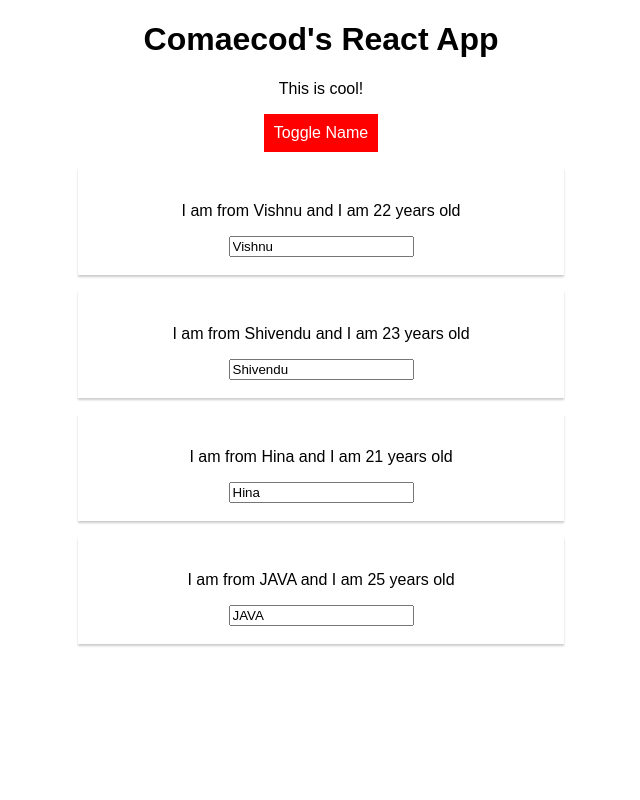
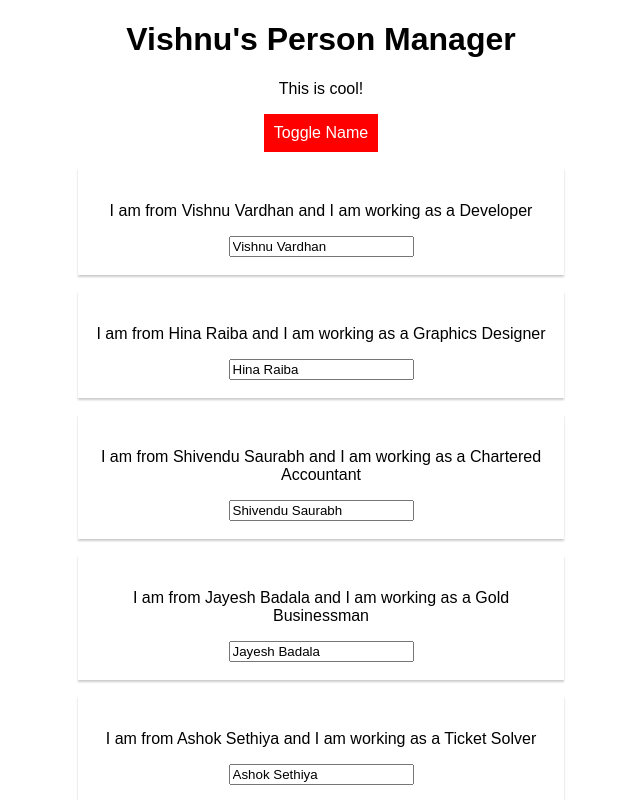
Before and after one commit to Comaecod/react-complete-guide, a React app: page / in a window 1280 px wide. Both pictures are taken after a click on the button "Toggle Name". Shown: the top 800 px of the page, without its empty margins (319-959 px from the left). Built offline with nearby package versions, Linux system fonts and the light colour scheme.

Commit message:
Thriteenth Commit: Component Lifecycle Basics

```diff
--- a/src/components/Cockpit/Cockpit.js
+++ b/src/components/Cockpit/Cockpit.js
@@ -21,7 +21,7 @@ const cockpit = (props) => {
 
 	return (
 		<div className={classes.Cockpit}>
-			<h1>Comaecod's React App</h1>
+			<h1>{props.cockpitTitle}</h1>
 			<p className={new_class.join(' ')}>This is cool!</p>
 			<button className={btnClass} onClick={props.clicked}>
 				Toggle Name
--- a/src/components/Persons/Person/Person.js
+++ b/src/components/Persons/Person/Person.js
@@ -2,10 +2,11 @@ import React from 'react';
 import classes from './Person.css';
 
 const person = (props) => {
+	console.log('[Person.js] rendering...');
 	return (
 		<div className={classes.Person}>
 			<p onClick={props.click}>
-				I am from {props.name} and I am {props.age} years old
+				I am from {props.name} and I am working as a {props.job}
 			</p>
 			<p>{props.children}</p>
 			<input type='text' onChange={props.change} value={props.name} />
--- a/src/components/Persons/Persons.js
+++ b/src/components/Persons/Persons.js
@@ -1,17 +1,19 @@
 import React from 'react';
 import Person from './Person/Person';
 
-const persons = (props) =>
-	props.persons.map((person, index) => {
+const persons = (props) => {
+	console.log('[Persons.js] redering...');
+	return props.persons.map((person, index) => {
 		return (
 			<Person
 				name={person.name}
-				age={person.age}
+				job={person.job}
 				key={person.id}
 				click={() => props.clicked(index)}
 				change={(event) => props.changed(event, person.id)}
 			/>
 		);
 	});
+};
 
 export default persons;
--- a/src/containers/App.js
+++ b/src/containers/App.js
@@ -4,15 +4,35 @@ import Persons from '../components/Persons/Persons';
 import Cockpit from '../components/Cockpit/Cockpit';
 
 class App extends Component {
-	state = {
-		persons     : [
-			{ id: 'vis1', name: 'Vishnu', age: 22 },
-			{ id: 'vis2', name: 'Shivendu', age: 23 },
-			{ id: 'vis3', name: 'Hina', age: 21 },
-			{ id: 'vis4', name: 'JAVA', age: 25 }
-		],
-		showPersons : false
-	};
+	constructor (props) {
+		super(props);
+		console.log('[App.js] constructor');
+		this.state = {
+			persons     : [
+				{ id: 'vis1', name: 'Vishnu Vardhan', job: 'Developer' },
+				{ id: 'vis2', name: 'Hina Raiba', job: 'Graphics Designer' },
+				{ id: 'vis3', name: 'Shivendu Saurabh', job: 'Chartered Accountant' },
+				{ id: 'vis4', name: 'Jayesh Badala', job: 'Gold Businessman' },
+				{ id: 'vis5', name: 'Ashok Sethiya', job: 'Ticket Solver' },
+				{ id: 'vis6', name: 'Sakshi Sangtani', job: 'Data Analyst' },
+				{ id: 'vis7', name: 'Abdullah Sayyad', job: 'Marketing Counsellor' }
+			],
+			showPersons : false
+		};
+	}
+
+	static getDerivedStateFromProps (props, state) {
+		console.log('[App.js] getDerivedStateFromProps', props);
+		return state;
+	}
+
+	componentWillMount () {
+		console.log('[App.js] componentWillMount');
+	}
+
+	componentDidMount () {
+		console.log('[App.js] componentDidMount');
+	}
 
 	nameChangedHandler = (event, id) => {
 		const personIndex = this.state.persons.findIndex((p) => p.id === id);
@@ -39,6 +59,7 @@ class App extends Component {
 	};
 
 	render = () => {
+		console.log('[App.js] render');
 		let persons = null;
 
 		if (this.state.showPersons) {
@@ -54,6 +75,7 @@ class App extends Component {
 		return (
 			<div className={classes.App}>
 				<Cockpit
+					cockpitTitle={this.props.appTitle}
 					showPersons={this.state.showPersons}
 					persons={this.state.persons}
 					clicked={this.togglePersonsHandler}
--- a/src/index.js
+++ b/src/index.js
@@ -4,5 +4,5 @@ import './index.css';
 import App from './containers/App';
 import registerServiceWorker from './registerServiceWorker';
 
-ReactDOM.render(<App />, document.getElementById('root'));
+ReactDOM.render(<App appTitle='Vishnu&#39;s Person Manager' />, document.getElementById('root'));
 registerServiceWorker();
```
